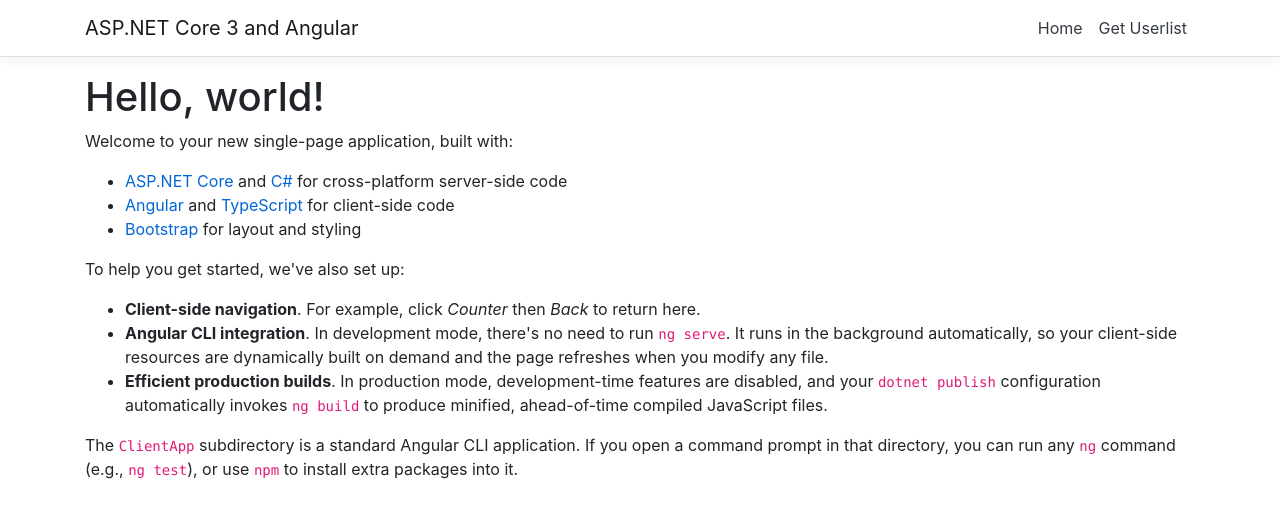
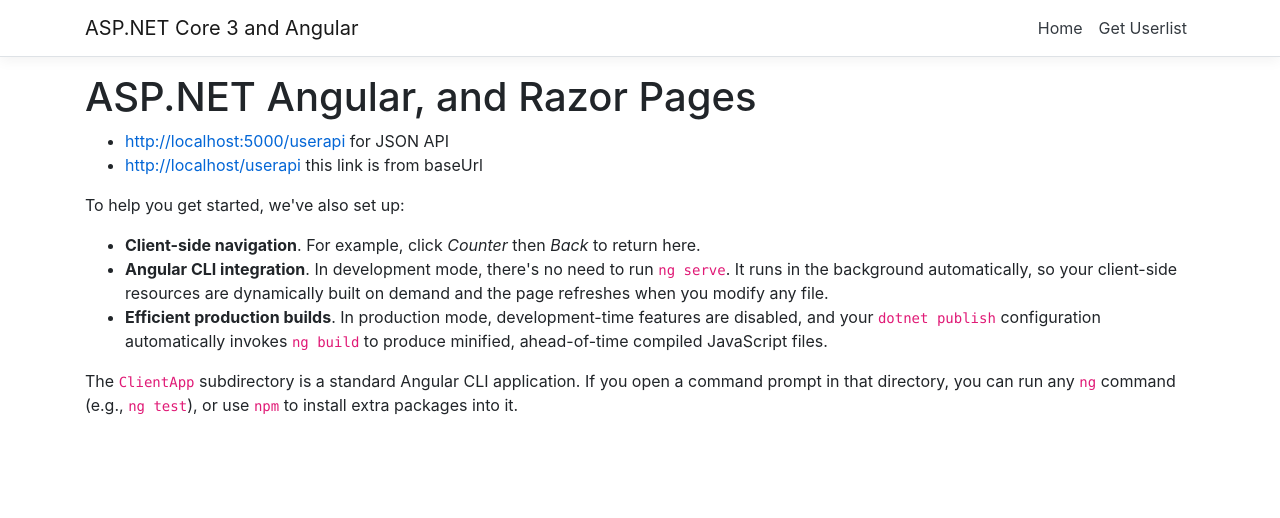
Before and after one commit to alexbryw/AngularASPDotNet, an Angular app in the folder ClientApp/: page / in a window 1280 px wide. Shown: the top 518 px of the page. Built offline with nearby package versions, Linux system fonts and the light colour scheme.

Commit message:
added api link and a baseUrl link

```diff
--- a/ClientApp/src/app/home/home.component.html
+++ b/ClientApp/src/app/home/home.component.html
@@ -1,9 +1,7 @@
-<h1>Hello, world!</h1>
-<p>Welcome to your new single-page application, built with:</p>
+<h1>ASP.NET Angular, and Razor Pages</h1>
 <ul>
-  <li><a href='https://get.asp.net/'>ASP.NET Core</a> and <a href='https://msdn.microsoft.com/en-us/library/67ef8sbd.aspx'>C#</a> for cross-platform server-side code</li>
-  <li><a href='https://angular.io/'>Angular</a> and <a href='http://www.typescriptlang.org/'>TypeScript</a> for client-side code</li>
-  <li><a href='http://getbootstrap.com/'>Bootstrap</a> for layout and styling</li>
+  <li><a href="http://localhost:5000/userapi">http://localhost:5000/userapi</a> for JSON API</li>
+  <li> <a href="{{apiUrl}}"> {{apiUrl}}</a> this link is from baseUrl</li>
 </ul>
 <p>To help you get started, we've also set up:</p>
 <ul>
--- a/ClientApp/src/app/home/home.component.ts
+++ b/ClientApp/src/app/home/home.component.ts
@@ -1,8 +1,14 @@
-import { Component } from '@angular/core';
+import { Component, Inject } from '@angular/core';
 
 @Component({
   selector: 'app-home',
   templateUrl: './home.component.html',
 })
 export class HomeComponent {
+  public baseUrl: string;
+  public apiUrl: string
+  constructor(@Inject('BASE_URL') baseUrl: string){
+    this.baseUrl = baseUrl
+    this.apiUrl = baseUrl + "userapi"
+  }
 }
```
